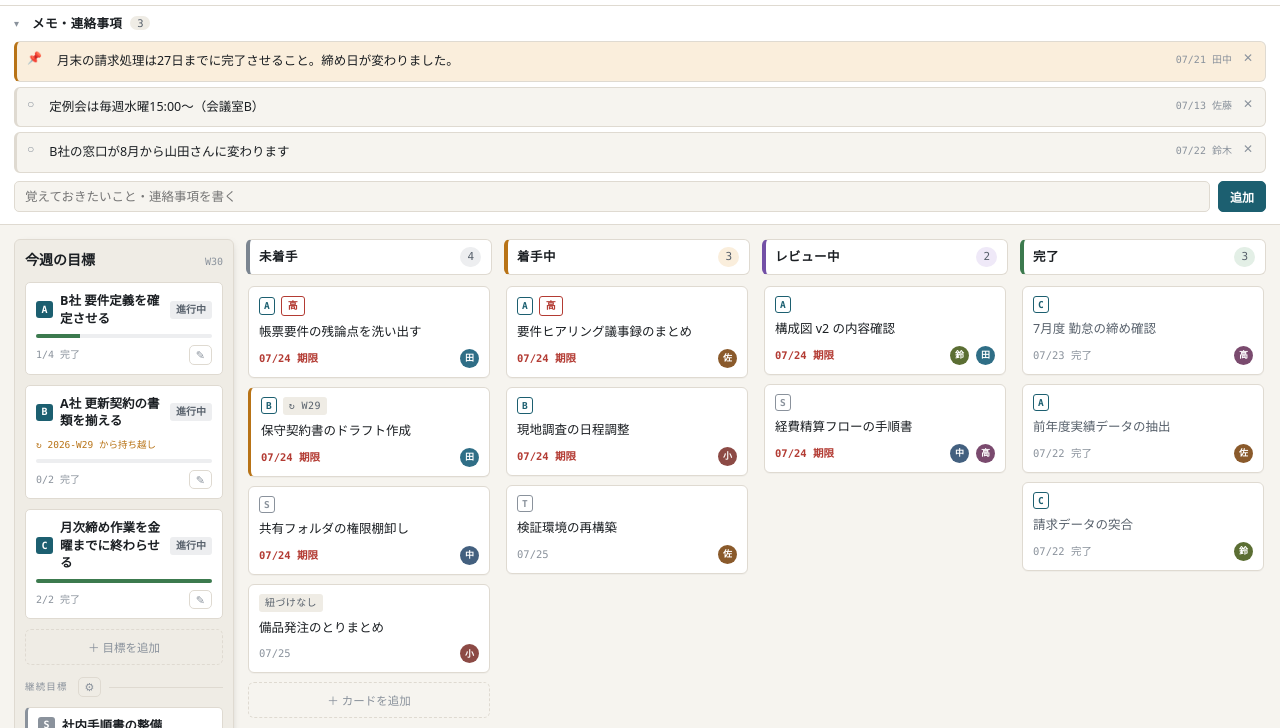
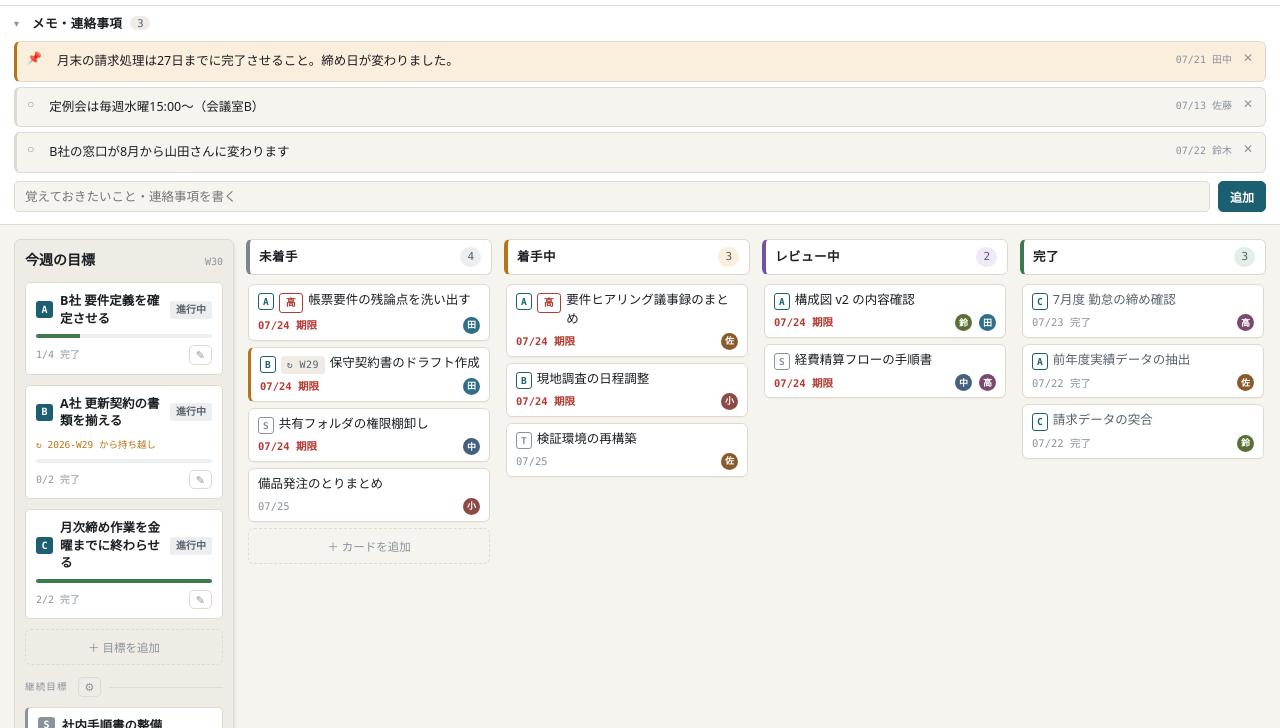
Before and after one commit to takakou32/taskBoard, a plain HTML site: page src/ui/index.html in a window 1280 px wide. Shown: the part 72-800 px from the top of the page. Drawn offline with Linux system fonts and the light colour scheme.

Commit message:
カードを2段にし、メモ欄を自動で畳むようにした
- タグとタイトルを1段にまとめ、「紐づけなし」表示をやめて余白を詰めた
- メモ欄はピン留めが無ければ畳んで始め、看板を下へスクロールしたら畳む

Co-Authored-By: Claude Opus 5.5 <noreply@anthropic.com>

```diff
--- a/src/ui/app.js
+++ b/src/ui/app.js
@@ -59,7 +59,7 @@ function handleHostMessage(msg) {
       state = msg;
       state.view = view;
       state.retro = sameWeek ? retro : null;   // 週が変わったら振り返りは取り直す
-      if (!sameWeek) filterGoalId = null;
+      if (!sameWeek) { filterGoalId = null; memoCollapsed = null; }   // 週が変わったらメモの開閉も決め直す
       render();
       break;
     }
@@ -130,6 +130,7 @@ function wireToolbar() {
   });
   document.getElementById("filterClear").onclick = clearFilter;
   document.getElementById("memoToggle").onclick = toggleMemo;
+  document.getElementById("viewRoot").addEventListener("scroll", autoCollapseMemo, { passive: true });
   document.getElementById("memoAdd").onclick = addNote;
   document.getElementById("memoNew").addEventListener("keydown", (e) => {
     if (e.key === "Enter") { e.preventDefault(); addNote(); }
@@ -392,17 +393,16 @@ function renderCard(t) {
     wireDrag(card, t);
   }
 
+  // タグ類とタイトルを1段に統合（縦の枚数を稼ぐ）。タグが無ければタイトルだけ
   const row = el("div", "row");
   const goalTag = goalTagFor(t);
   if (goalTag) row.appendChild(goalTag);
   if (t.carriedFrom) row.appendChild(chip("↻ " + shortWeek(t.carriedFrom)));
   if (t.priority === "high") row.appendChild(chip("高", "pri-h"));
-  if (!goalTag && !t.carriedFrom && t.priority !== "high") row.appendChild(chip("紐づけなし"));
-  card.appendChild(row);
-
   const title = el("div", "title");
   title.textContent = t.title;
-  card.appendChild(title);
+  row.appendChild(title);
+  card.appendChild(row);
 
   if (lockedBy) {
     const lb = el("div", "lockbar");
@@ -1068,8 +1068,10 @@ function addContGoal() {
 }
 
 /* ---------------- メモ・連絡事項 ---------------- */
-// 開閉状態は共有データではなく各PCの好みなので localStorage に持つ
-const MEMO_COLLAPSED_KEY = "taskboard.memo.collapsed";
+// 開閉状態はセッション中だけメモリに持つ（起動・週切替のたびに「ピン留めの有無」で決め直すため保存しない）。
+// null = 未決定（次の描画でピン留め有無から決める）。手で開閉／スクロールで畳んだら以後はその値を優先。
+let memoCollapsed = null;
+const MEMO_AUTO_COLLAPSE_PX = 40;
 
 function renderMemo() {
   const section = document.getElementById("memo");
@@ -1082,8 +1084,9 @@ function renderMemo() {
 
   document.getElementById("memoCount").textContent = notes.length;
   document.getElementById("memoPeek").textContent = notes.length ? notes[0].text : "（まだありません）";
-  section.classList.toggle("collapsed", isMemoCollapsed());
-  document.getElementById("memoToggle").setAttribute("aria-expanded", String(!isMemoCollapsed()));
+  if (memoCollapsed === null) memoCollapsed = !notes.some((n) => n.pinned);
+  section.classList.toggle("collapsed", memoCollapsed);
+  document.getElementById("memoToggle").setAttribute("aria-expanded", String(!memoCollapsed));
 
   const list = document.getElementById("memoList");
   if (!notes.length) {
@@ -1244,13 +1247,18 @@ function fmtNoteDate(iso) {
   return s || "";
 }
 
-function isMemoCollapsed() {
-  try { return localStorage.getItem(MEMO_COLLAPSED_KEY) === "1"; } catch (e) { return false; }
-}
-
 function toggleMemo() {
-  const now = !isMemoCollapsed();
-  try { localStorage.setItem(MEMO_COLLAPSED_KEY, now ? "1" : "0"); } catch (e) { /* 使えなくても動作に影響なし */ }
+  memoCollapsed = !memoCollapsed;
+  renderMemo();
+}
+
+// 看板を下へ読み進めたらメモ欄を畳んで高さを譲る（開き直しはしない）。入力・編集中は畳まない。
+function autoCollapseMemo() {
+  if (memoCollapsed !== false) return;
+  const section = document.getElementById("memo");
+  if (section.hidden || section.contains(document.activeElement)) return;
+  if (document.getElementById("viewRoot").scrollTop <= MEMO_AUTO_COLLAPSE_PX) return;
+  memoCollapsed = true;
   renderMemo();
 }
 
--- a/src/ui/style.css
+++ b/src/ui/style.css
@@ -176,7 +176,7 @@ body {
   display: grid; grid-template-columns: 220px repeat(4, minmax(200px, 1fr));
   gap: 12px; padding: 14px; align-items: start; min-width: 1040px; min-height: 100%;
 }
-.col { display: flex; flex-direction: column; gap: 9px; min-width: 0; }
+.col { display: flex; flex-direction: column; gap: 7px; min-width: 0; }
 .col-head {
   display: flex; align-items: center; gap: 8px; padding: 7px 10px 7px 9px;
   border-radius: 6px; border: 1px solid var(--rule); background: var(--surface);
@@ -188,7 +188,7 @@ body {
 .c-doing { --sc: var(--st-doing); --sc-bg: var(--st-doing-bg); }
 .c-review { --sc: var(--st-review); --sc-bg: var(--st-review-bg); }
 .c-done { --sc: var(--st-done); --sc-bg: var(--st-done-bg); }
-.dropzone { display: flex; flex-direction: column; gap: 9px; min-height: 60px; border-radius: 6px; padding: 2px; transition: background .12s; }
+.dropzone { display: flex; flex-direction: column; gap: 6px; min-height: 60px; border-radius: 6px; padding: 2px; transition: background .12s; }
 .dropzone.over { background: var(--accent-soft); outline: 2px dashed var(--accent); outline-offset: -2px; }
 /* 挿入位置の指示線。カードの上辺／ゾーン末尾に出す。 */
 .card.insert-before { box-shadow: 0 -3px 0 -1px var(--accent), 0 1px 1px rgba(0,0,0,.03); }
@@ -230,12 +230,13 @@ body {
 .unlinked.sel { border-style: solid; border-color: var(--accent); color: var(--ink); }
 
 /* card */
-.card { background: var(--surface); border: 1px solid var(--rule); border-radius: 6px; padding: 9px 10px; display: flex; flex-direction: column; gap: 7px; box-shadow: 0 1px 1px rgba(0,0,0,.03); cursor: grab; }
+.card { background: var(--surface); border: 1px solid var(--rule); border-radius: 6px; padding: 6px 9px; display: flex; flex-direction: column; gap: 4px; box-shadow: 0 1px 1px rgba(0,0,0,.03); cursor: grab; }
 .card:active { cursor: grabbing; }
 .card.dragging { opacity: .5; }
 .card.dim { opacity: .32; }
-.card .row { display: flex; align-items: center; gap: 6px; }
-.card .title { font-size: 12.5px; line-height: 1.5; font-weight: 500; }
+.card .row { display: flex; align-items: flex-start; gap: 5px; }
+.card .row .gtag, .card .row .chip { flex: none; margin-top: 2px; }  /* 先頭行の高さをタイトル(1.5行高)にそろえる */
+.card .title { flex: 1; min-width: 0; overflow-wrap: anywhere; font-size: 12.5px; line-height: 1.5; font-weight: 500; }
 .gtag { font-family: var(--font-mono); font-size: 9.5px; font-weight: 700; color: var(--accent); border: 1px solid var(--accent); border-radius: 3px; padding: 0 4px; flex: none; }
 .gtag.bg { color: var(--ink-3); border-color: var(--ink-3); }
 .chip { font-size: 10px; font-family: var(--font-mono); letter-spacing: .04em; padding: 1px 6px; border-radius: 3px; background: var(--surface-2); color: var(--ink-2); white-space: nowrap; }
@@ -245,7 +246,7 @@ body {
 .meta .sp { margin-left: auto; }
 .meta .subc { color: var(--ink-2); }
 .meta .subc.all { color: var(--st-done); font-weight: 700; }
-.card .av { width: 19px; height: 19px; font-size: 9px; }
+.card .av { width: 17px; height: 17px; font-size: 9px; }
 .card.done .title { color: var(--ink-2); }
 .card.carried { border-left: 3px solid var(--st-doing); }
 .card.locked { cursor: not-allowed; background: var(--surface-2); }
```
Also changed, not shown: マニュアル.html (+1 -1 lines), 1 other file.
